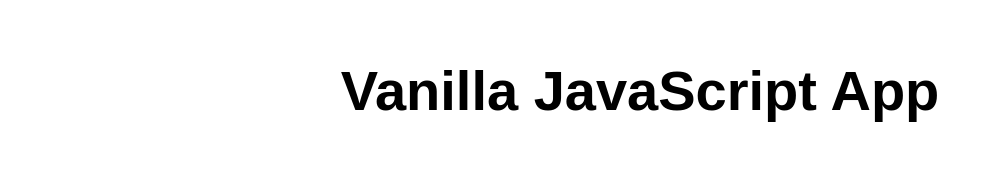
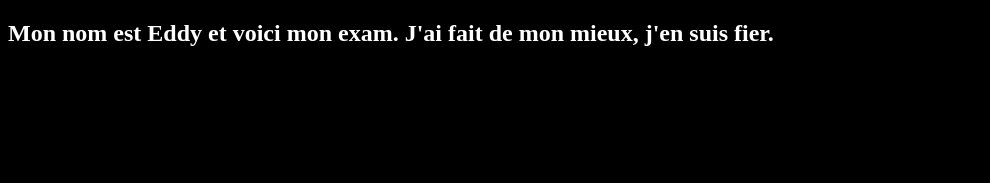
Before and after one commit to enevia/PourExamWindows, a website: page src/index.html in a window 1280 px wide. Shown: the whole page, without its empty margins (0-990 px from the left). Drawn offline with Linux system fonts and the light colour scheme.

Commit message:
Update index.html

```diff
--- a/src/index.html
+++ b/src/index.html
@@ -1,17 +1,27 @@
 <!DOCTYPE html>
 <html lang="en">
-
 <head>
-  <meta charset="UTF-8">
-  <meta name="viewport" content="width=device-width, initial-scale=1.0">
-  <link rel="stylesheet" href="styles.css">
-  <title>Vanilla JavaScript App</title>
+<meta charset="UTF-8">
+<meta name="viewport" content="width=device-width, initial-scale=1.0">
+<title>Centered Title with Lorem Ipsum</title>
+<style>
+body {
+text-align: left;
+background-color: black;
+color: white;
+}
+h1 {
+font-size: 24px;
+font-weight: bold;
+margin-top: 20px;
+}
+.line {
+text-align: left;
+margin-top: 10px;
+}
+</style>
 </head>
-
 <body>
-  <main>
-    <h1>Vanilla JavaScript App</h1>
-  </main>
-</body>
+<h1>Mon nom est Eddy et voici mon exam. J'ai fait de mon mieux, j'en suis fier.</h1>
 
 </html>
```
